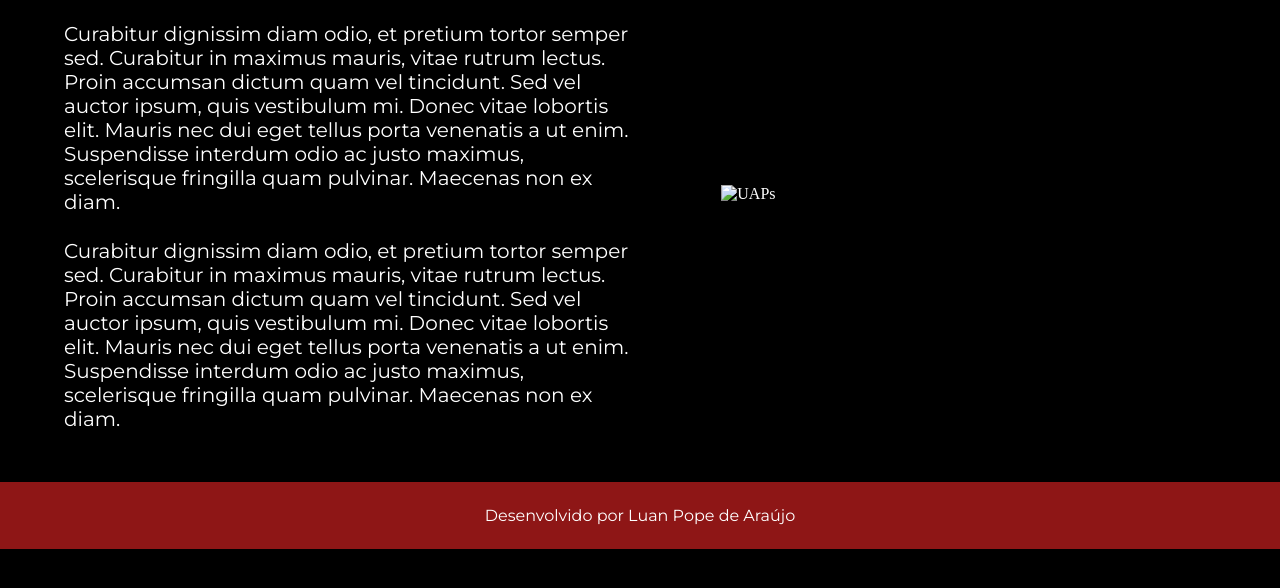
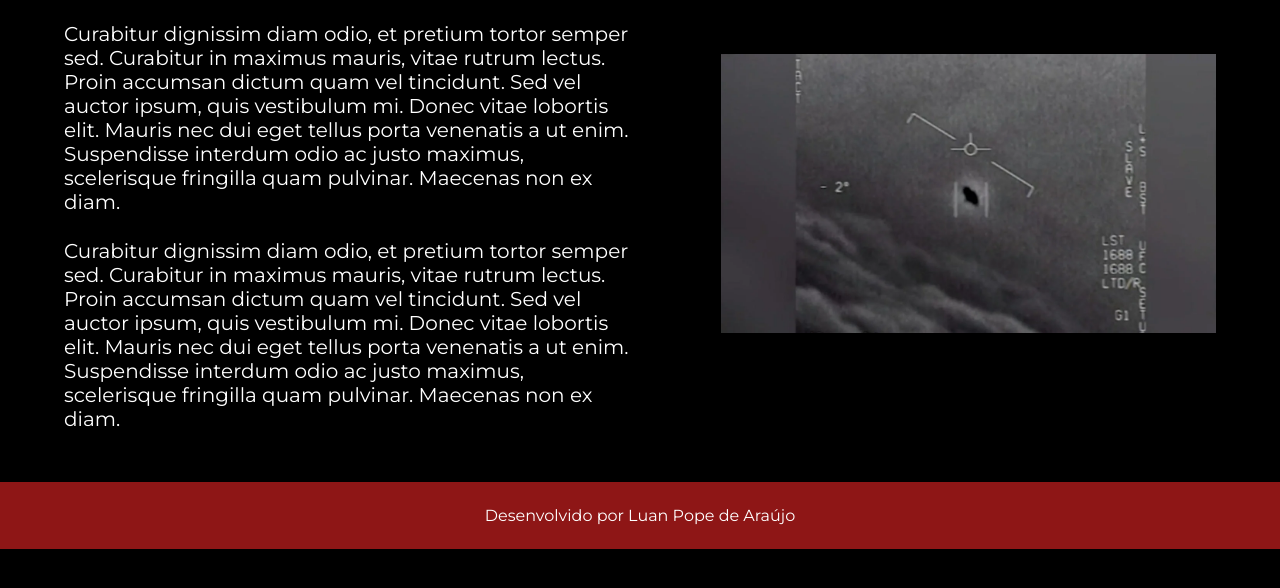
Before and after one commit to Luanpda/Site-uap, a plain HTML site: page about.html in a window 1280 px wide. Shown: the part 144-732 px from the top of the page. Drawn offline with Linux system fonts and the light colour scheme; the site is published under a folder, as on GitHub Pages, so addresses that start at the root find nothing.

Commit message:
Update about.html

```diff
--- a/about.html
+++ b/about.html
@@ -19,7 +19,7 @@
             <p  class="container__conteudo__texto">Curabitur dignissim diam odio, et pretium tortor semper sed. Curabitur in maximus mauris, vitae rutrum lectus. Proin accumsan dictum quam vel tincidunt. Sed vel auctor ipsum, quis vestibulum mi. Donec vitae lobortis elit. Mauris nec dui eget tellus porta venenatis a ut enim. Suspendisse interdum odio ac justo maximus, scelerisque fringilla quam pulvinar. Maecenas non ex diam.</p>
             <p class="container__conteudo__texto">Curabitur dignissim diam odio, et pretium tortor semper sed. Curabitur in maximus mauris, vitae rutrum lectus. Proin accumsan dictum quam vel tincidunt. Sed vel auctor ipsum, quis vestibulum mi. Donec vitae lobortis elit. Mauris nec dui eget tellus porta venenatis a ut enim. Suspendisse interdum odio ac justo maximus, scelerisque fringilla quam pulvinar. Maecenas non ex diam.</p>
         </section>
-        <img src="/assets/uap.png" alt="UAPs" width="43%" class="uap">
+        <img src="./assets/uap.png" alt="UAPs" width="43%" class="uap">
 
     </main>
     <footer class="rodape">Desenvolvido por Luan Pope de Araújo
```
